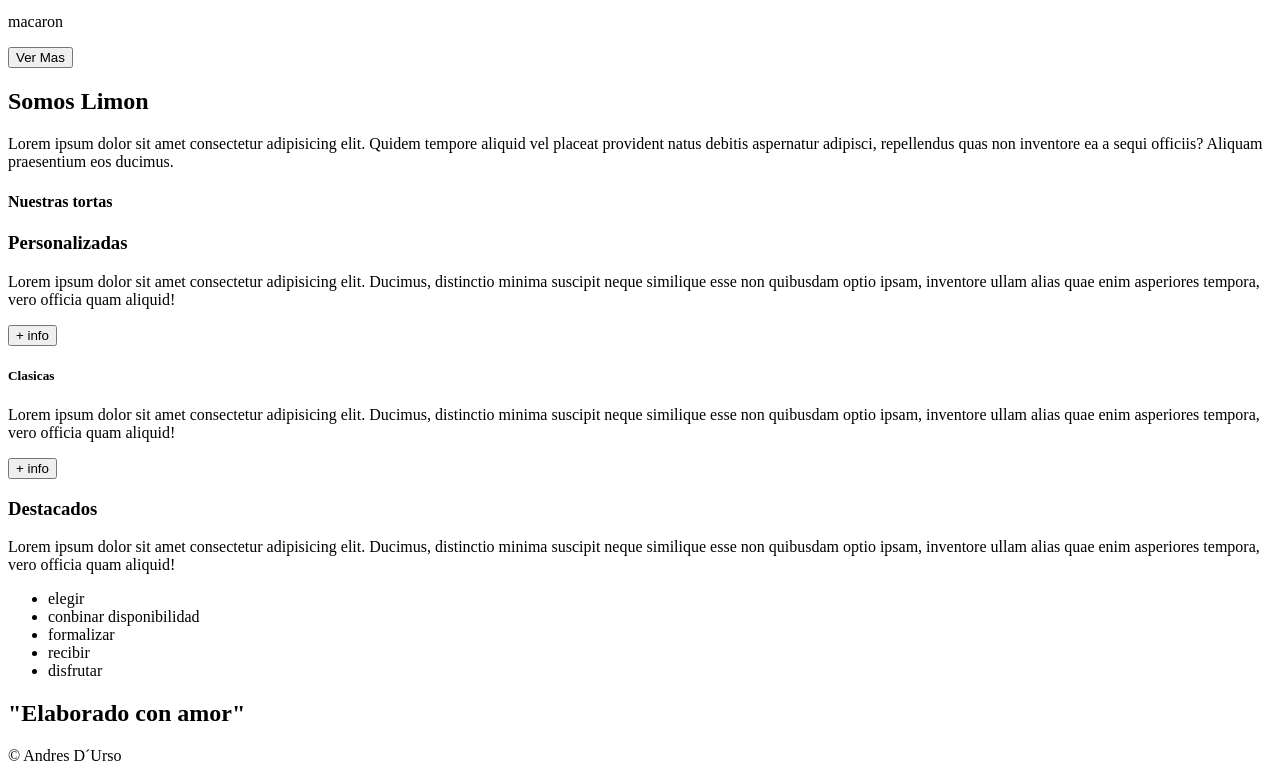
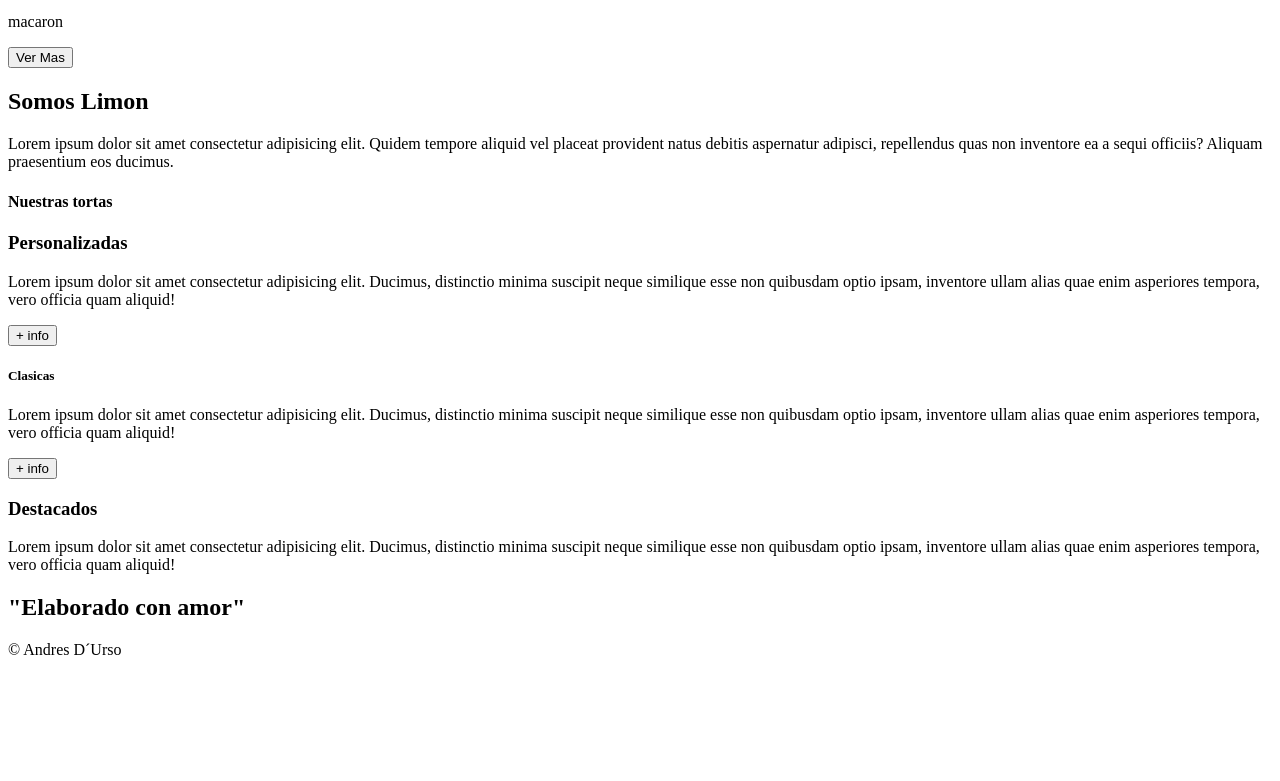
Before and after one commit to andresdurso/SASS_entrega, a website: page pages/nosotros.html in a window 1280 px wide. Shown: the part 377-1158 px from the top of the page. After the commit the page ends 1052 px from the top, so only its background shows below. Drawn offline with Linux system fonts and the light colour scheme.

Commit message:
Haciendo cambios en html

```diff
--- a/pages/nosotros.html
+++ b/pages/nosotros.html
@@ -19,7 +19,7 @@
                         <a href="promociones.html">Promociones</a>
                     </nav>
                 </div>
-            </header>
+        </header>
 
 
             <section id="hero">
@@ -69,19 +69,6 @@
                 </div>
             </section>
 
-            <section>
-            <section id="pedidos">
-                <div class="container">
-                    <ul>
-                        <li>elegir</li>
-                        <li>conbinar disponibilidad </li>
-                        <li>formalizar</li>
-                        <li>recibir</li>
-                        <li>disfrutar</li>
-                    </ul>
-                </div>
-            </section>
-
 
         <section id="contacto">
             <h2>"Elaborado con amor"</h2>
```
Also changed, not shown: pages/galeria.html (+1 -1 lines), archivo.txt (added).
